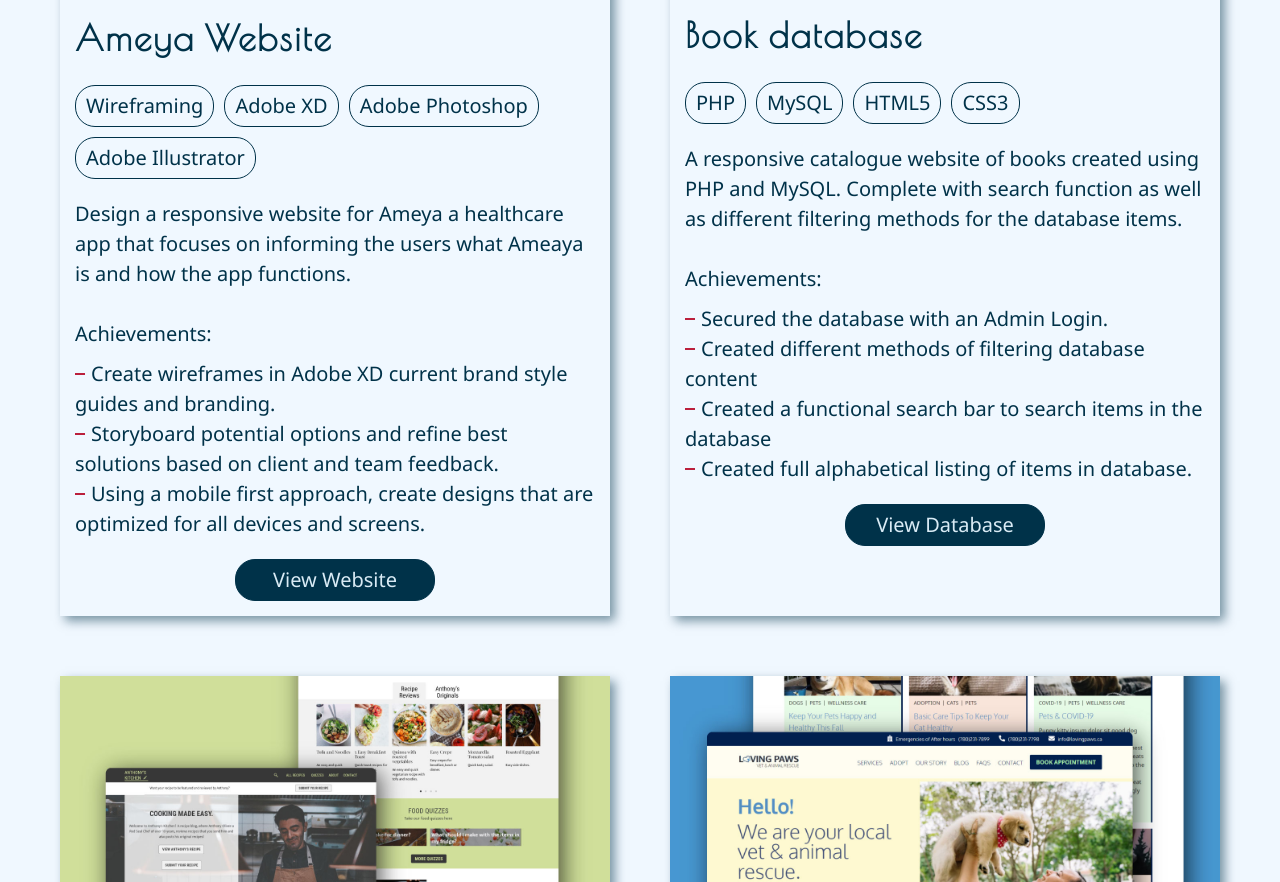
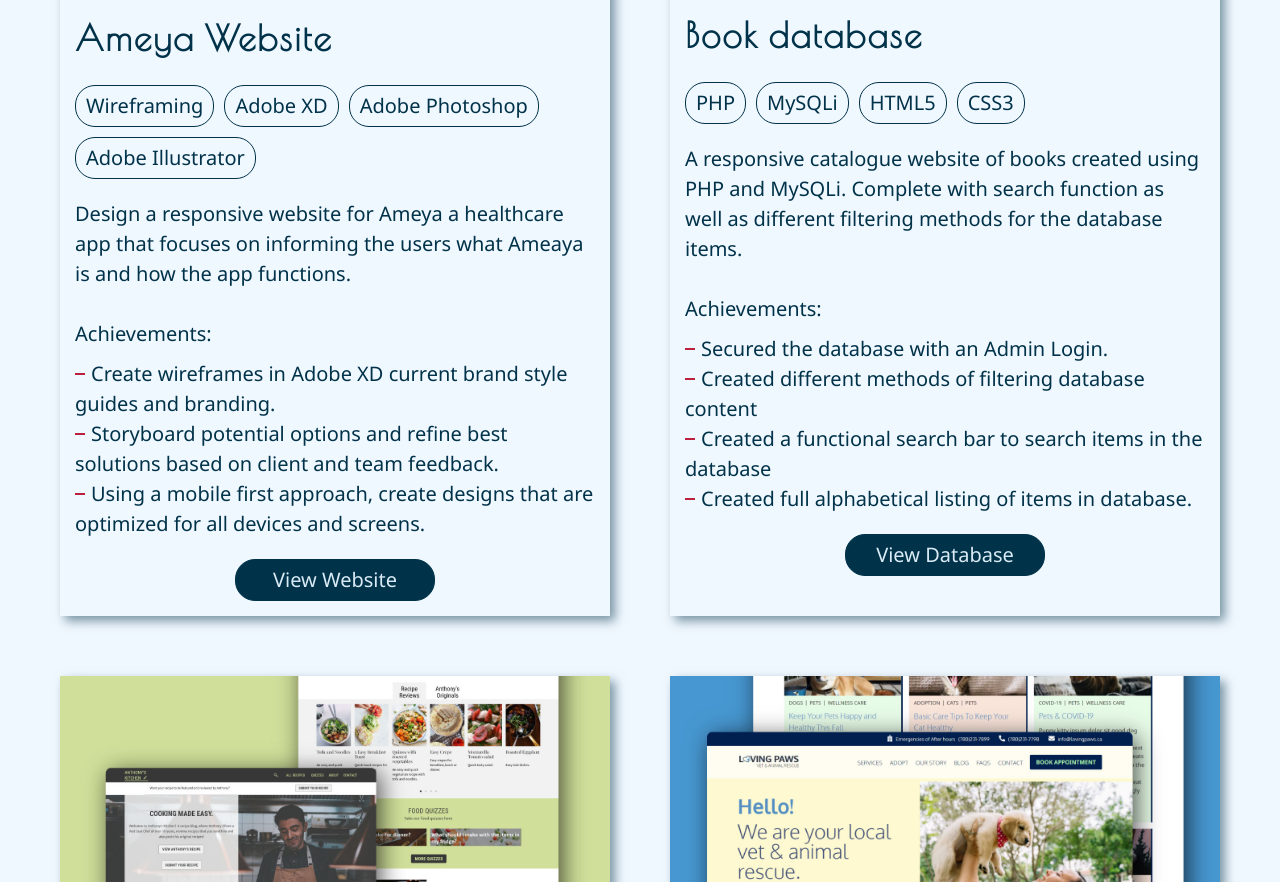
Before and after one commit to sara-raja/portfolio, a plain HTML site: page index.html in a window 1280 px wide. Shown: the part 1079-1961 px from the top of the page. Drawn offline with nearby package versions, Linux system fonts and the light colour scheme.

Commit message:
update Mysql to mysqli

```diff
--- a/index.html
+++ b/index.html
@@ -81,11 +81,11 @@
             <h3>Book database</h3>
             <ul class="flex">
               <li>PHP</li>
-              <li>MySQL</li>
+              <li>MySQLi</li>
               <li>HTML5</li>
               <li>CSS3</li>
             </ul>
-            <p>A responsive catalogue website of books created using PHP and MySQL. Complete with search function as well as
+            <p>A responsive catalogue website of books created using PHP and MySQLi. Complete with search function as well as
               different filtering methods for the database items.</p>
               <ul class="achievements">
                 <li>Achievements:</li>
```
